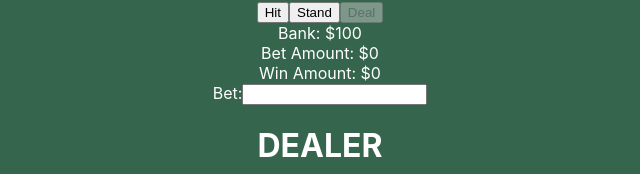
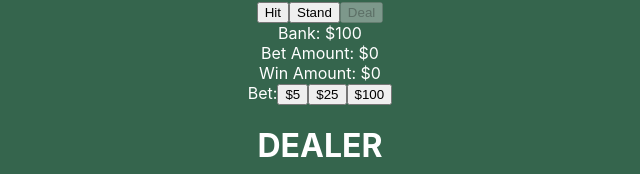
Before and after one commit to klee0589/blackjack, a React (Create React App) app: page / in a window 1280 px wide. Shown: the part 133-307 px from the top of the page, without its empty margins (320-960 px from the left). Built offline with nearby package versions, Linux system fonts and the light colour scheme; no server answers.

Commit message:
using buttons for betting fixed wallet calculation

```diff
--- a/src/components/BlackJack/MidPanel.js
+++ b/src/components/BlackJack/MidPanel.js
@@ -11,21 +11,38 @@ const MidPanel = ({
     money,
     betAmount,
     setBetAmount,
-    winner
+    winner,
+    gameStart,
+    setGameStart
 }) => {
     return <div className="mid-panel">
         <button disabled={gameIsOver || userStands} onClick={() => {
             getOneCardFromDeck({ deckId, getOneCards, setUserCards })
+            setGameStart(gameStart => !gameStart)
         }}>Hit</button>
         <button disabled={gameIsOver || userStands} onClick={() => setUserStands(true)}>Stand</button>
-        <button disabled={!userStands && !gameIsOver} onClick={() => reset()}>Deal</button>
+        <button disabled={!userStands && !gameIsOver} onClick={() => {
+            reset()
+            setGameStart(gameStart => !gameStart)
+        }}>Deal</button>
         <div>Bank: ${money}</div>
         <div>Bet Amount: ${betAmount}</div>
         <div>Win Amount: ${betAmount * 2}</div>
         <div>
             <form>
                 <label form="bet">Bet:</label>
-                <input type="text" id="bet" name="bet" onChange={(e) => setBetAmount(e.target.value)} />
+                <button disabled={(userStands || gameIsOver) || ((money - betAmount) < 5)} onClick={(e) => {
+                    e.preventDefault()
+                    setBetAmount(betAmount => betAmount + 5)
+                }}>$5</button>
+                <button disabled={(userStands || gameIsOver) || ((money - betAmount) < 25)} onClick={(e) => {
+                    e.preventDefault()
+                    setBetAmount(betAmount => betAmount + 25)
+                }}>$25</button>
+                <button disabled={(userStands || gameIsOver) || ((money - betAmount) < 100)} onClick={(e) => {
+                    e.preventDefault()
+                    setBetAmount(betAmount => betAmount + 100)
+                }}>$100</button>
             </form>
         </div>
         {(gameIsOver || userStands) && winner && (
--- a/src/components/BlackJackTable.js
+++ b/src/components/BlackJackTable.js
@@ -16,6 +16,7 @@ const BlackJackTable = ({ deckId }) => {
 
     const [gameIsOver, setGameIsOver] = useState(false);
     const [userStands, setUserStands] = useState(false);
+    const [gameStart, setGameStart] = useState(false);
 
     let dealerFirstCard = userStands || gameIsOver ? dealersCards[0]?.image : backOfCardUrl
     let restOfDealersCards = dealersCards.filter((_, index) => index !== 0)
@@ -38,7 +39,7 @@ const BlackJackTable = ({ deckId }) => {
 
     useEffect(() => {
         if (userStands) {
-            setGameIsOver(true, () => {
+            setGameIsOver(true);
             if (playersValue > 21 || (dealersValue <= 21 && dealersValue > playersValue)) {
                 setMoney(prevAmount => prevAmount - (betAmount * 2));
                 setBetAmount(0);
@@ -50,7 +51,6 @@ const BlackJackTable = ({ deckId }) => {
             } else {
                 setWinner("It's a Tie!");
             }
-            });
         }
 
         if (gameIsOver) {
@@ -59,8 +59,9 @@ const BlackJackTable = ({ deckId }) => {
                 return prevAmount + winnerResult.moneyChange;
             });
             setWinner(winnerResult.message);
+            setGameStart(gameStart => !gameStart)
         }
-    }, [gameIsOver, playersValue, dealersValue, betAmount]);
+    }, [gameIsOver, playersValue, dealersValue, betAmount, userStands]);
 
     useEffect(() => {
         if (playersValue >= 21 || dealersValue >= 21) {
@@ -99,6 +100,8 @@ const BlackJackTable = ({ deckId }) => {
                 money={money}
                 setBetAmount={setBetAmount}
                 betAmount={betAmount}
+                gameStart={gameStart}
+                setGameStart={setGameStart}
                 winner={winner} />
             <div className='Players'>
                 <h1>DEALER</h1>
```
Lines whose indentation alone changed are shown as unchanged.
